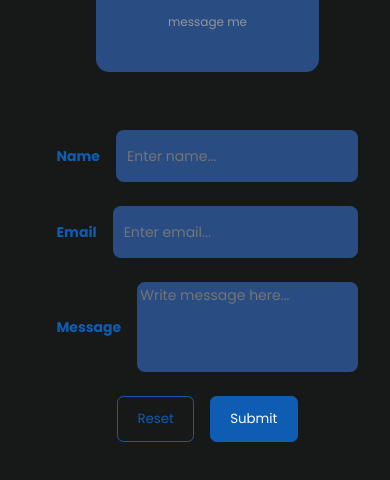
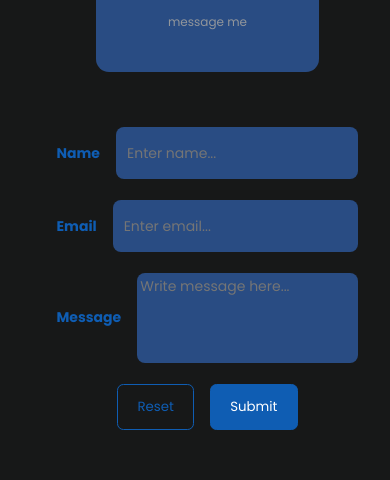
Before and after one commit to Roshan-Rajurkar/PORTFOLIO-ROSHAN, a plain HTML site: page index.html in a window 390 px wide. Shown: the part 5304-5784 px from the top of the page. Drawn offline with Linux system fonts and the light colour scheme; a web font is replaced by a local one.

```diff
--- a/contact_style.css
+++ b/contact_style.css
@@ -156,8 +156,6 @@
         padding: 0px;
     }
 
-
-
     .contact-block input,
     textarea {
 
@@ -189,7 +187,7 @@
     }
 
     form {
-        gap: 1.5rem;
-        padding: 10px 7px;
+        gap: 1.3rem;
+        padding: 7px 7px;
     }
 }
```
